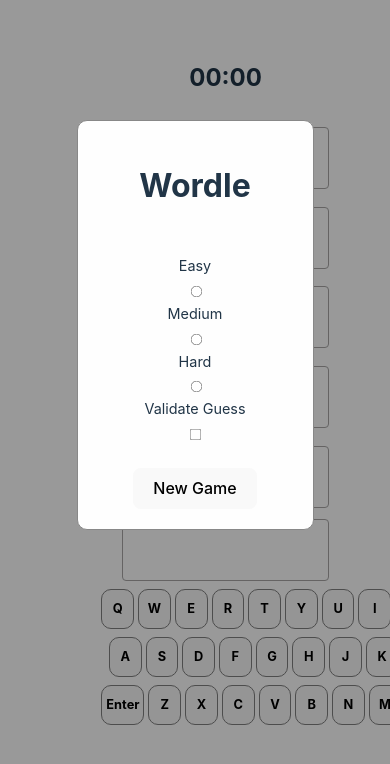
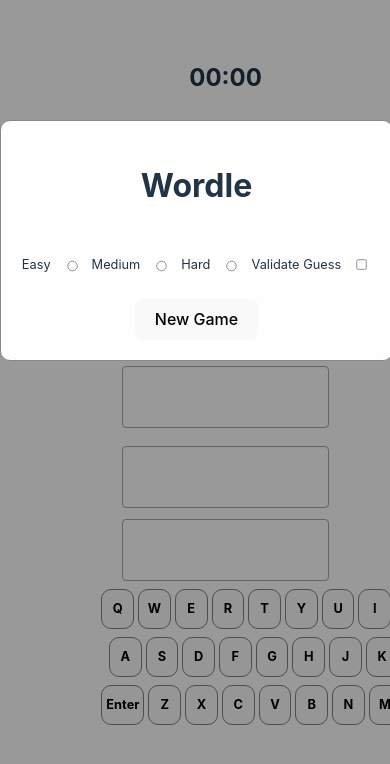
Before and after one commit to smohyud4/Wordle, a React (Vite) app: page / in a window 390 px wide. Shown: the top 764 px of the page. Built offline with nearby package versions, Linux system fonts and the light colour scheme.

Commit message:
better responsiveness

```diff
--- a/src/components/NewGame/NewGame.css
+++ b/src/components/NewGame/NewGame.css
@@ -48,9 +48,17 @@
     border-radius: 2px;
 }
 
-@media (max-width: 600px) {
+@media (min-width: 600px) and (max-width: 1360px) {
+
     .modal-content {
-        width: 50%;
+        width: 60%;
+    }
+}
+
+@media (min-width: 450px) and (max-width: 600px) {
+
+    .modal-content {
+        width: 80%;
     }
 
     .modal-content .inputContainer label {
@@ -62,10 +70,17 @@
     }
 }
 
-@media (max-width: 1300px) {
-    .modal-content .inputContainer {
-        flex-direction: column; /* Stack items vertically */
-        align-items: center;    /* Center the items */
-        gap: 5px;               /* Reduce the gap */
+@media (max-width: 450px) {
+
+    .modal-content {
+        width: 90%;
+    }
+
+    .modal-content .inputContainer label {
+        font-size: 0.8rem; /* Smaller font size for compact display */
+    }
+
+    .modal-content .inputContainer input {
+        transform: scale(0.8); /* Reduce input size further */
     }
 }
```
